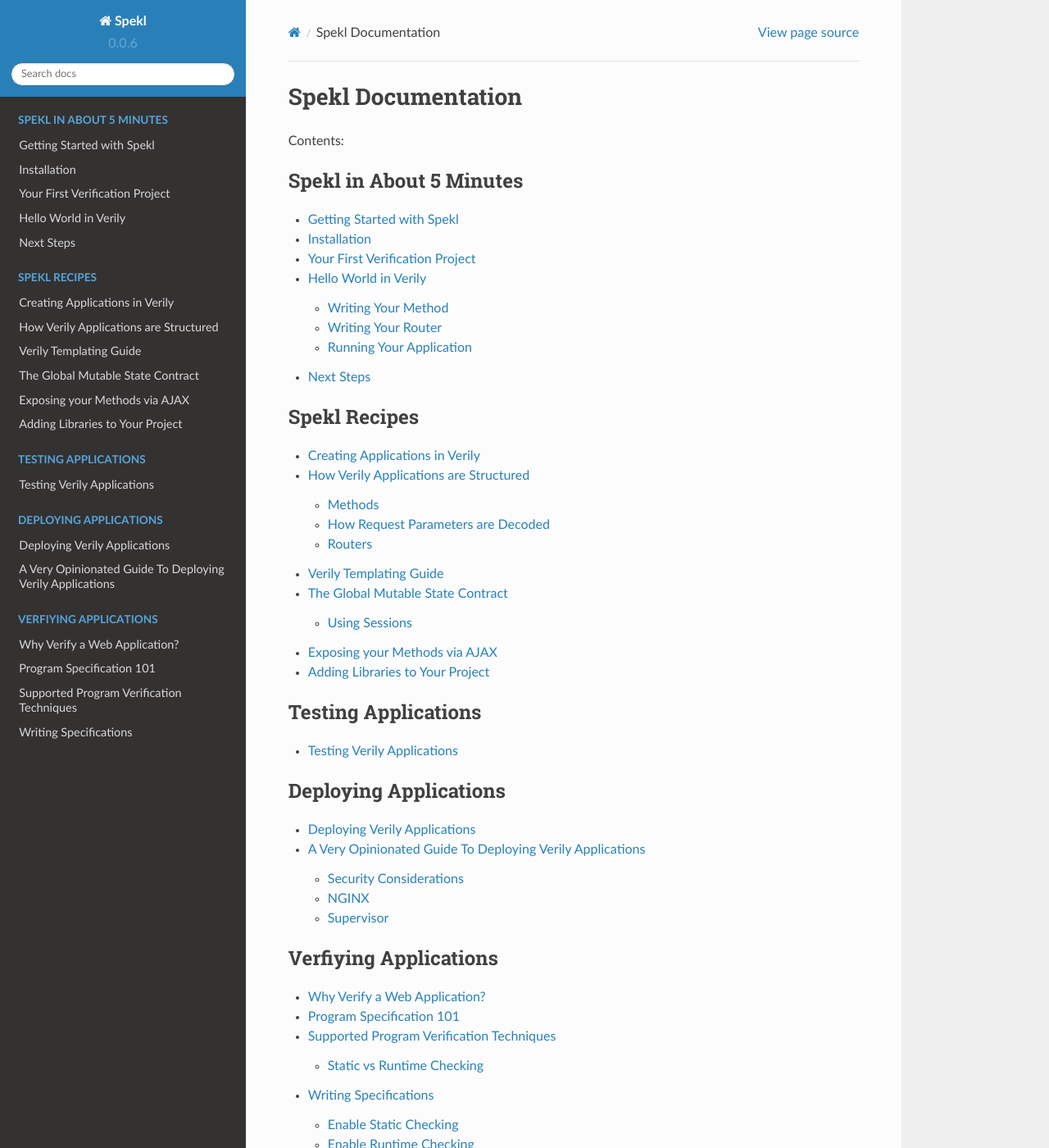
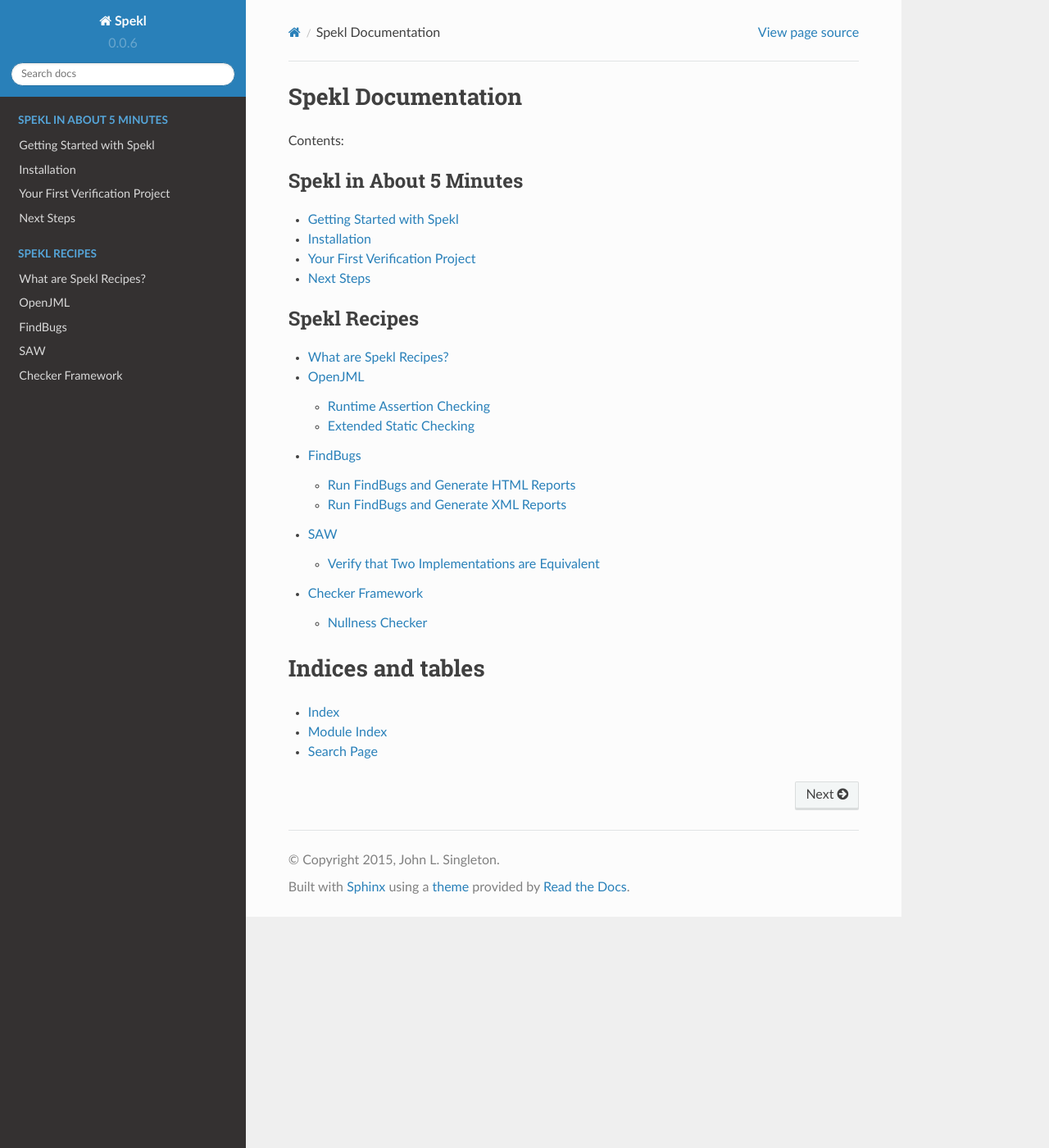
Before and after one commit to Spekl/spekl.github.io, a Sphinx documentation site: the page built from docs/index.rst, in a window 1280 px wide and 1400 px high. Shown: the whole window at 82% size. Built offline with Sphinx 7.4.7 and the Read the Docs theme 2.0.0, drawn with Linux system fonts in a browser that asks for light colours; part of the change alters nothing that is shown.

Commit message:
updated docs

```diff
--- a/docs/creating_applications.rst
+++ /dev/null
@@ -1,38 +0,0 @@
-
-Creating Applications in Verily
-===============================
-
-
-How Verily Applications are Structured
-======================================
-
-
-Methods
---------------------------------------
-
-
-How Request Parameters are Decoded
-----------------------------------
-
-
-Routers
---------------------------------------
-
-Verily Templating Guide
-=======================
-
-
-The Global Mutable State Contract
-=================================
-
-Using Sessions
---------------
-
-
-Exposing your Methods via AJAX
-==============================
-
-
-
-Adding Libraries to Your Project
-================================
--- a/docs/deploying_applications.rst
+++ /dev/null
@@ -1,17 +0,0 @@
-Deploying Verily Applications
-=============================
-
-
-A Very Opinionated Guide To Deploying Verily Applications
-=========================================================
-
-
-Security Considerations
------------------------
-
-NGINX
------
-
-
-Supervisor
-----------
--- a/docs/index.rst
+++ b/docs/index.rst
@@ -23,34 +23,20 @@ Contents:
    :maxdepth: 2
    :caption: Spekl Recipes
 
-   creating_applications
+   recipes
 
 .. _tool_authors_guide:
 
 .. toctree::
    :maxdepth: 2
-   :caption: Testing Applications
-
-   testing_applications
+   :caption: Tool Authoring Guide
 
 
 .. _spec_authors_guide:
 
 .. toctree::
    :maxdepth: 2
-   :caption: Deploying Applications
-
-   deploying_applications
-
-
-
-.. _verifying_applications:
-
-.. toctree::
-   :maxdepth: 2
-   :caption: Verfiying Applications
-
-   verifying_applications
+   :caption: Spec Authoring Guide
 
 
 Indices and tables
--- a/docs/quickstart.rst
+++ b/docs/quickstart.rst
@@ -157,8 +157,8 @@ current directory
 
   public class MaybeAdd {
 
-    //@ requires 0 < a && a < Integer.MAX_VALUE/2;
-    //@ requires 0 < b && b < Integer.MAX_VALUE/2;
+    //@ requires 0 < a && a < 1000;
+    //@ requires 0 < b && b < 1000;
     //@ ensures  0 < \result;
     public static int add(int a, int b){
 	return a-b;
@@ -181,186 +181,111 @@ example with Spekl. To do that, first let's tell Spekl to install our tools::
   ~ » spm install
 
 This command will kick off an installation process that will install
-``z3``, ``openjml``, and ``openjml-esc``.
+``z3``, ``openjml``, and ``openjml-esc``. The output will look like the following::
+
+  [spm] INFO  - [command-install] Finding package openjml-esc in remote repository
+  [spm] INFO  - [command-install] Starting install of package openjml-esc (version: 1.7.3.20150406-5)
+  [spm] INFO  - [command-install] Examining dependencies...
+  [spm] INFO  - [command-install] Will install the following missing packages:
+  [spm] INFO  - [command-install] -  openjml (version: >= 1.7.3 && < 1.8)
+  [spm] INFO  - [command-install] -  z3 (version: >= 4.3.0 && < 4.3.1)
+  [spm] INFO  - [command-install] Finding package openjml in remote repository
+  [spm] INFO  - [command-install] Starting install of package openjml (version: 1.7.3.20150406-1)
+  [spm] INFO  - [command-install] Examining dependencies...
+  [spm] INFO  - [command-install] Installing package openjml (version: 1.7.3.20150406-1)
+  [spm] INFO  - [command-install] Downloading Required Assets...
+  openjml-dist         : [==================================================] 100%
+  [spm] INFO  - [command-install] Running package-specific installation commands
+  [spm] INFO  - [command-install-scripts]  Unpacking the archive...
+  [spm] INFO  - [command-install] Performing cleanup tasks...
+  [spm] INFO  - [command-install] Cleaning up resources for asset  openjml-dist
+  [spm] INFO  - [command-install] Writing out package description...
+  [spm] INFO  - [command-install] Completed installation of package openjml (version: 1.7.3.20150406-1)
+  [spm] INFO  - [command-install] Finding package z3 in remote repository
+  [spm] INFO  - [command-install] Starting install of package z3 (version: 4.3.0-2)
+  [spm] INFO  - [command-install] Examining dependencies...
+  [spm] INFO  - [command-install] Installing package z3 (version: 4.3.0-2)
+  [spm] INFO  - [command-install] Downloading Required Assets...
+  Z3 Binaries for Windows : [==================================================] 100%
+  [spm] INFO  - [command-install] Running package-specific installation commands
+  [spm] INFO  - [command-install-scripts]  Unpacking Z3...
+  [spm] INFO  - [command-install] Performing cleanup tasks...
+  [spm] INFO  - [command-install] Cleaning up resources for asset  Z3 Binaries for Windows
+  [spm] INFO  - [command-install] Writing out package description...
+  [spm] INFO  - [command-install] Completed installation of package z3 (version: 4.3.0-2)
+  [spm] INFO  - [command-install] Installing package openjml-esc (version: 1.7.3.20150406-5)
+  [spm] INFO  - [command-install] Downloading Required Assets...
+  [spm] INFO  - [command-install] Running package-specific installation commands
+  [spm] INFO  - [command-install] Performing cleanup tasks...
+  [spm] INFO  - [command-install] Writing out package description...
+  [spm] INFO  - [command-install] Completed installation of package openjml-esc (version: 1.7.3.20150406-5)
+  [spm] INFO  - [command-install] Installing specs....
+  [spm] INFO  - [command-install] Done. Use `spm check` to check your project.
+
+
 
 After that completes, we can run a check with the following command::
 
   ~ » spm check
 
+The output from the check will look like the following::
 
-The Verily installer comes with everything you need to start writing
-applications in Verily right away. To start, download the latest
-installer from the   `releases page <https://github.com/jsinglet/Verily/releases>`_. Verily requires that you have a Java version 1.7+ and a recent version of Maven 3.
+  [spm] INFO  - [command-check] Running all checks for project...
+  [spm] INFO  - [command-check] Running check: OpenJML All File ESC
+  [spm] INFO  - Configuring solver for Z3...
+  [spm] INFO  - Running OpenJML in ESC Mode...
 
-On Windows platforms, you can install Verily simply by running the downloaded JAR file. On other platforms (Linux and Mac) you will have to start the Verily installer via the command line as follows::
-
-~ » sudo java -jar verily-<release>.jar
-
-Where ``release`` is the release version of Verily that you downloaded, above.
-
-Once Verily is installed, you can interact with it in a number of ways. The first (and perhaps most simple) is to interact with Verily on the command line. After installing Verily, the ``verily`` executable will be available on your system's ``PATH``. The command options of Verily are summed up in the listing below::
-
-  ~ » verily -help
-  usage: verily
-   -contracts           enable checking of contracts
-   -d                   run this application in the background
-   -fast                do not recalculate dependencies before running
-   -help                display this help
-   -init <dir>          create a new Verily application in the specified
-			directory
-   -jml <path-to-jml>   the path to the OpenJML installation directory.
-   -n <threads>         the number of threads to create for handling
-			requests.
-   -new <newclass>      create a new Verily Method+Router pair
-   -nocompile           do not do internal recompile (used for development
-			only)
-   -nostatic            disables extended static checking
-   -port <portnumber>   port number to bind to (default 8000)
-   -run                 run the application
-   -test                run the unit tests for this application
-   -w                   try to dynamically reload classes and templates (not
-			for production use)
-   -z3 <path-to-z3>     the path to the Z3 installation directory.
+  .\MaybeAdd.java:7: warning: The prover cannot establish an assertion (Postcondition: .\MaybeAdd.java:5: ) in method add
+          return a-b;
+          ^
+  .\MaybeAdd.java:5: warning: Associated declaration: .\MaybeAdd.java:7:
+      //@ ensures  0 < \result;
+          ^
+  .\MaybeAdd.java:13: warning: The prover cannot establish an assertion (Precondition: .\MaybeAdd.java:3: ) in method main
+          System.out.println(MaybeAdd.add(1,2));
+                                         ^
+  .\MaybeAdd.java:3: warning: Associated declaration: .\MaybeAdd.java:13:
+      //@ requires 0 < a && a < 1000;
+          ^
+  4 warnings
 
 
-While an IDE is not strictly necessary to work with Verily, if you are an IntelliJ user, you can use our simple VerilyIdea Plugin for IntelliJ. You can also get the plugin from the [main page](/).
-
-
-Hello World in Verily
-=====================
-
-In this section we are going to construct the most minimal version of a Verily application possible: the so-called "Hello World" application. To begin, make sure you have already installed Verily and run the following command on the command prompt from the directory in which you'd like to create your project::
-
-  ~/Projects » verily -init HelloWorld
-  [INFO] Creating directory hierarchy...
-  [INFO] Done.
-  [INFO] Initializing Maven POM...
-  [INFO] Done. Execute "verily -run" from inside your new project directory to run this project.
-
-
-After this command completes, you will have a new directory called ``HelloWorld`` in your current working directory.
-
-Next, change to the newly-created directory and create a new Verily Method with the ``-new`` command::
-
-  ~/Projects » cd HelloWorld
-  ~/Projects/HelloWorld » verily -new Hello
-  [INFO] Creating a new Method/Router pair...
-  [INFO] Method/Router Pair Created. You can find the files created in the following locations:
-  [INFO] M: src/main/java/methods/Hello.java
-  [INFO] R: src/main/java/routers/Hello.java
-  [INFO] T: src/test/java/HelloTest.java
-
-
-Note that in addition to a Verily Method, a corresponding router and unit test is also created for you. We'll get to that in a moment.
-
-Writing Your Method
--------------------
-
-After creating your new method/router pair, you should see the following in the ``src/main/java/methods/Hello.java`` file:
+As you can see in the output above, the extended static checker has correctly detected that our implementation did not satisfy the specification. Let's fix that. To do that, replace the ``-`` operation in the ``MaybeAdd`` class with ``+``. Your listing should look like the following:
 
 .. code-block:: java
 
-  package methods;
+  public class MaybeAdd {
 
-  import verily.lang.*;
-
-  public class Hello {
-
-       public static final void myFunction(ReadableValue<String> message){
-	    // TODO - Write your application
-       }
-  }
-
-This class corresponds to a Verily method class. There are several ways to make our example say "Hello World," and as you learn more about Verily you will find other methods, but for the moment we will do this by transforming the class in the following way:
-
-.. code-block:: java
-
-  package methods;
-
-  import verily.lang.*;
-
-  public class Hello {
-
-       public static final String sayHello(){
-		return "Hello World";
-       }
-  }
-
-The thing to note here is the return type of the method ``sayHello``. You'll notice that it's a return type of type ``String``. This value will then be passed as a formal parameter to your router.
-
-Writing Your Router
--------------------
-
-To write the corresponding router you will want to replace the generated router in your ``src/main/java/routers/Hello.java`` with the code in the following listing:
-
-.. code-block:: java
-
-  package routers;
-
-  import verily.lang.*;
-
-  public class Hello {
+    //@ requires 0 < a && a < 1000;
+    //@ requires 0 < b && b < 1000;
+    //@ ensures  0 < \result;
+    public static int add(int a, int b){
+	return a+b;
+    }
 
 
-      public static final Content sayHello(String result) {
-	       return new TextContent(result);
-      }
+    public static void main(String args[]){
 
+	System.out.println(MaybeAdd.add(1,2));
+
+    }
 
   }
 
-In the router, above, we have created the sayHello function. After the method class (``methods.Hello.sayHello``) executes, control will be passed to the ``routers.Hello.sayHello`` function. Note that the actual parameter value of the router method will be the return value of the ``methods.Hello.sayHello``.
+Let's see if this works now::
 
-The control flow of a Verily application looks like the application flow given in the following diagram.
+  ~ » spm check
 
+The output from the check will look like the following::
 
-Running Your Application
-------------------------
+  [spm] INFO  - [command-check] Running all checks for project...
+  [spm] INFO  - [command-check] Running check: OpenJML All File ESC
+  [spm] INFO  - Configuring solver for Z3...
+  [spm] INFO  - Running OpenJML in ESC Mode...
 
-Once you have at least one method/router pair set up, you are ready to run your web application. To do this, use the ``-run`` option of Verily. The output below has been somewhat elided in order to highlight some of the important startup messages Verily will create::
-
-  ~/Projects/HelloWorld » verily -run
-  [INFO] Scanning for projects...
-  [INFO] Bootstrapping Verily on port 8000...
-  [INFO] Constructed new Verily container @ Sun Jun 08 11:44:24 EDT 2014
-  [INFO] Created new thread pool with [10] threads.
-  [INFO] Starting Verily container...
-  [INFO] The Following MRR Endpoints Are Available in Your Application:
-  [INFO] +----------------------+---------+-----------------+
-  [INFO] | ENDPOINT             | METHOD SPEC | VERBS           |
-  [INFO] +----------------------+---------+-----------------+
-  [INFO] | /Hello/sayHello      | ()      | [POST, GET]     |
-  [INFO] +----------------------+---------+-----------------+
-  [INFO] [verily] Reloading project...
-  [INFO] Starting services...
-  [INFO] ------------------------------------------------------------------------
-  [INFO] Verily STARTUP COMPLETE
-  [INFO] ------------------------------------------------------------------------
-  [INFO] Bootstrapping complete in 4.134 seconds. Verily ready to serve requests at http://localhost:8000/
-
-Perhaps the most conceptually most important aspect of the above output is the MRR table, which has been excerpted, below::
-
-  [INFO] The Following MRR Endpoints Are Available in Your Application:
-  [INFO] +----------------------+-------------+-------------+
-  [INFO] | ENDPOINT             | METHOD SPEC | VERBS       |
-  [INFO] +----------------------+-------------+-------------+
-  [INFO] | /Hello/sayHello      | ()          | [POST, GET] |
-  [INFO] +----------------------+-------------+-------------+
-
-The table printed above gives us several pieces of information about our small application:
-
-* First, we know that there is exactly one application endpoint available.
-* The endpoint that is available maps to our ``sayHello`` method at the URL ``/Hello/sayHello``.
-* The ``sayHello`` method has no formal parameters, thus we should not expect to supply any in the request URI.
-* The ``sayHello`` method is available for either ``POST`` or ``GET`` requests.
-
-To execute this method, point your web browser at: ``http://localhost:8000/Hello/sayHello``. Your web browser should render something similar to the figure, below:
-
-
-.. image:: images/hello-world.png
-
+Since OpenJML didn't emit any errors, it means that the code we wrote satisfies the specifications.
 
 Next Steps
 ==========
 
-In this quick start we've only just scratched the surface of Verily. If you'd like to start using the more advanced facilities of Verily to be more reliable web applications, please take a look at the rest of the documentation.
+This is just a sample of the many things you can do with Spekl. As a user of Spekl most of your work will consist of adding and running checks. To browse some of the available checks, head over to the recipes section, here: :ref:`sec-recipes`.
--- /dev/null
+++ b/docs/recipes.rst
@@ -0,0 +1,128 @@
+.. _sec-recipes:
+
+What are Spekl Recipes?
+======================
+
+Spekl makes it easy to drop in new verification checks into your projects. To that end we've created an easy to use reference of available checks in Spekl we call "Recipes." Browse the sections below to find out the kinds of checks you can add to your programs.
+
+
+OpenJML
+=======
+
+.. image:: http://www.eecs.ucf.edu/~leavens/JML/images/jml-logo-med.png
+	   :align: right
+
+
+OpenJML is a suite of tools for editing, parsing, type-checking, verifying (static checking), and run-time checking Java programs that are annotated with JML statements stating what the program's methods are supposed to do and the invariants the data structures should obey. JML annotations state preconditions, postconditions, invariants and the like about a method or class; OpenJML's tools will then check that the implementation and the specifications are consistent.
+
+The Java Modeling Language (JML) is a behavioral interface specification language (BISL) that can be used to specify the behavior of Java modules. It combines the design by contract approach of Eiffel and the model-based specification approach of the Larch family of interface specification languages, with some elements of the refinement calculus.
+
+More About this Tool:
+
+-  `JML Specification Language <http://www.eecs.ucf.edu/~leavens/JML//index.shtml>`_
+- `OpenJML Project Homepage <http://openjml.org>`_
+
+Runtime Assertion Checking
+--------------------------
+
+
+Extended Static Checking
+------------------------
+
+FindBugs
+========
+
+.. image:: http://findbugs.sourceforge.net/umdFindbugs.png
+	   :align: right
+
+
+FindBugs uses static analysis to inspect Java bytecode for occurrences of bug patterns.  Static analysis means that FindBugs can find bugs by simply inspecting a program's code: executing the program is not necessary.  This makes FindBugs very easy to use: in general, you should be able to use it to look for bugs in your code within a few minutes of downloading it.  FindBugs works by analyzing Java bytecode (compiled class files), so you don't even need the program's source code to use it.  Because its analysis is sometimes imprecise, FindBugs can report false warnings, which are warnings that do not indicate real errors.  In practice, the rate of false warnings reported by FindBugs is less than 50%.
+
+More About this Tool:
+
+- `FindBugs Project Homepage <http://findbugs.sourceforge.net/>`_
+
+
+
+Run FindBugs and Generate HTML Reports
+--------------------------------------
+
+
+.. code-block:: yaml
+
+  checks :
+    - name        : findbugs-html
+      description : "FindBugs HTML Report"
+      check       : html
+      paths       : [A.class]  # your class files
+
+      tool:
+        name      : findbugs
+
+
+
+Run FindBugs and Generate XML Reports
+--------------------------------------
+
+.. code-block:: yaml
+
+  checks :
+    - name        : findbugs-xml
+      description : "FindBugs XML Report"
+      check       : xml
+      paths       : [A.class]  # your classfiles
+
+      tool:
+        name      : findbugs
+
+SAW
+===
+
+The Software Analysis Workbench (SAW) provides the ability to formally verify properties of code written in C, Java, and Cryptol. It leverages automated SAT and SMT solvers to make this process as automated as possible, and provides a scripting language, called SAW Script, to enable verification to scale up to more complex systems.
+
+More About this Tool:
+
+- `Galois Homepage <http://www.galois.com/>`_
+- `SAW Project Homepage <http://saw.galois.com/>`_
+
+
+Verify that Two Implementations are Equivalent
+----------------------------------------------
+
+
+.. code-block:: yaml
+
+  checks :
+    - name        : saw
+      description : "SAW"
+      check       : equiv-c
+      paths       : [] #
+      reference:
+        file     : ffs_ref.c   # the reference file
+        function : ffs_ref     # the reference function
+      test:
+        file     : ffs_test.c  # the file to check
+        function : ffs_test    # the function to check
+
+      tool:
+        name      : saw
+
+
+Checker Framework
+=================
+
+.. image:: http://types.cs.washington.edu/checker-framework/current/CFLogo.png
+	   :align: right
+
+
+Are you tired of null pointer exceptions, unintended side effects, SQL injections, concurrency errors, mistaken equality tests, and other run-time errors that appear during testing or in the field?
+
+The Checker Framework enhances Java’s type system to make it more powerful and useful. This lets software developers detect and prevent errors in their Java programs. The Checker Framework includes compiler plug-ins ("checkers") that find bugs or verify their absence. It also permits you to write your own compiler plug-ins.
+
+More About this Tool:
+
+- `Checker Framework Homepage <http://types.cs.washington.edu/checker-framework/>`_
+
+
+Nullness Checker
+----------------
--- a/docs/testing_applications.rst
+++ /dev/null
@@ -1,2 +0,0 @@
-Testing Verily Applications
-===========================
--- a/docs/verifying_applications.rst
+++ /dev/null
@@ -1,23 +0,0 @@
-Why Verify a Web Application?
-=============================
-
-
-Program Specification 101
-=========================
-
-Supported Program Verification Techniques
-=========================================
-
-Static vs Runtime Checking
---------------------------
-
-Writing Specifications
-======================
-
-
-Enable Static Checking
---------------------------
-
-
-Enable Runtime Checking
------------------------
```
